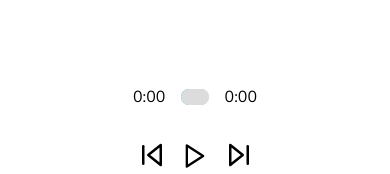
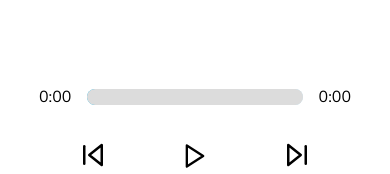
Before and after one commit to nggar/music-player, a React (Create React App) app: page / in a window 390 px wide. Shown: the part 569-743 px from the top of the page. Built offline with nearby package versions, Linux system fonts and the light colour scheme.

Commit message:
make it responsive

```diff
--- a/public/index.html
+++ b/public/index.html
@@ -3,7 +3,7 @@
 
 <head>
     <meta charset="utf-8" />
-    <link rel="shortcut icon" href="" type="image/x-icon">
+    <link rel="shortcut icon" href="#" type="image/x-icon">
     <meta name="viewport" content="width=device-width, initial-scale=1" />
     <meta name="theme-color" content="#000000" />
     <meta name="description" content="Web site created using create-react-app" />
--- a/src/styles/App.scss
+++ b/src/styles/App.scss
@@ -29,6 +29,18 @@ h4 {
     margin-left: 10rem;
 }
 
+@media screen and (max-width: 1028px) {
+    .song-library-active {
+        margin-left: 15rem;
+    }
+}
+
+@media screen and (max-width: 768px) {
+    .song-library-active {
+        margin-left: 0;
+    }
+}
+
 @import './nav';
 @import './displayCurrentSong';
 @import './controller';
--- a/src/styles/_controller.scss
+++ b/src/styles/_controller.scss
@@ -69,3 +69,37 @@
         cursor: pointer;
     }
 }
+
+@media screen and (max-width: 1028px) {
+    .controller {
+        .time {
+            width: 70%;
+        }
+
+        .play {
+            width: 50%;
+        }
+    }
+
+}
+
+@media screen and (max-width: 768px) {
+    .controller {
+        .time {
+            width: 80%;
+
+            &__current {
+                padding-left: 0;
+            }
+
+            &__duration {
+                padding-right: 0;
+            }
+        }
+
+        .play {
+            width: 60%;
+        }
+    }
+
+}
--- a/src/styles/_displayCurrentSong.scss
+++ b/src/styles/_displayCurrentSong.scss
@@ -19,3 +19,27 @@
         font-size: 1rem;
     }
 }
+
+@media screen and (max-width: 1028px) {
+    .display-song {
+        &__cover {
+            width: 30%;
+        }
+    }
+}
+
+@media screen and (max-width: 768px) {
+    .display-song {
+        &__cover {
+            width: 50%;
+        }
+    }
+}
+
+@media screen and (max-width: 400px) {
+    .display-song {
+        &__cover {
+            width: 70%;
+        }
+    }
+}
--- a/src/styles/_nav.scss
+++ b/src/styles/_nav.scss
@@ -25,3 +25,9 @@ button {
         color: white;
     }
 }
+
+@media screen and (max-width: 768px) {
+    button {
+        z-index: 2;
+    }
+}
--- a/src/styles/_songLibrary.scss
+++ b/src/styles/_songLibrary.scss
@@ -42,3 +42,13 @@
     border-radius: 50px;
     border: transparent;
 }
+
+@media screen and (max-width: 768px) {
+    .song-library {
+        width: 100%;
+
+        h2 {
+            padding-top: 1.5rem;
+        }
+    }
+}
```
